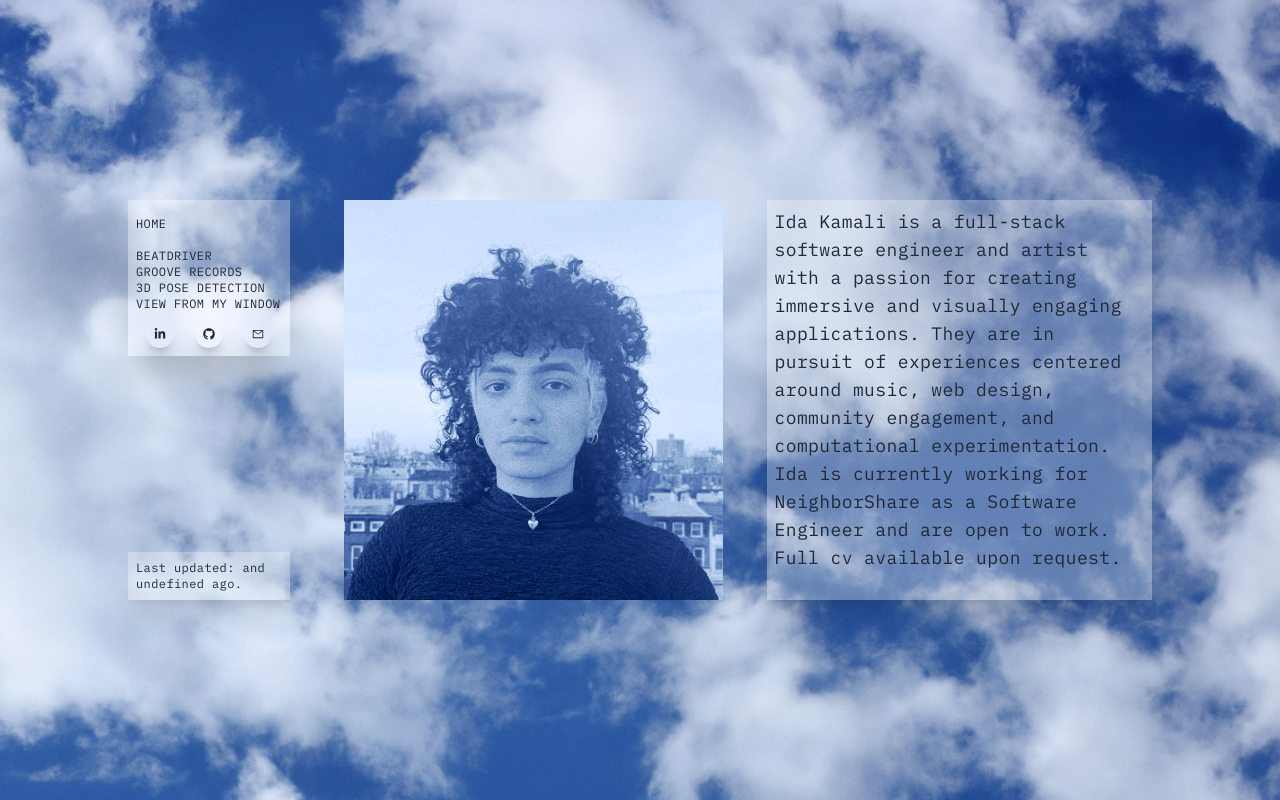
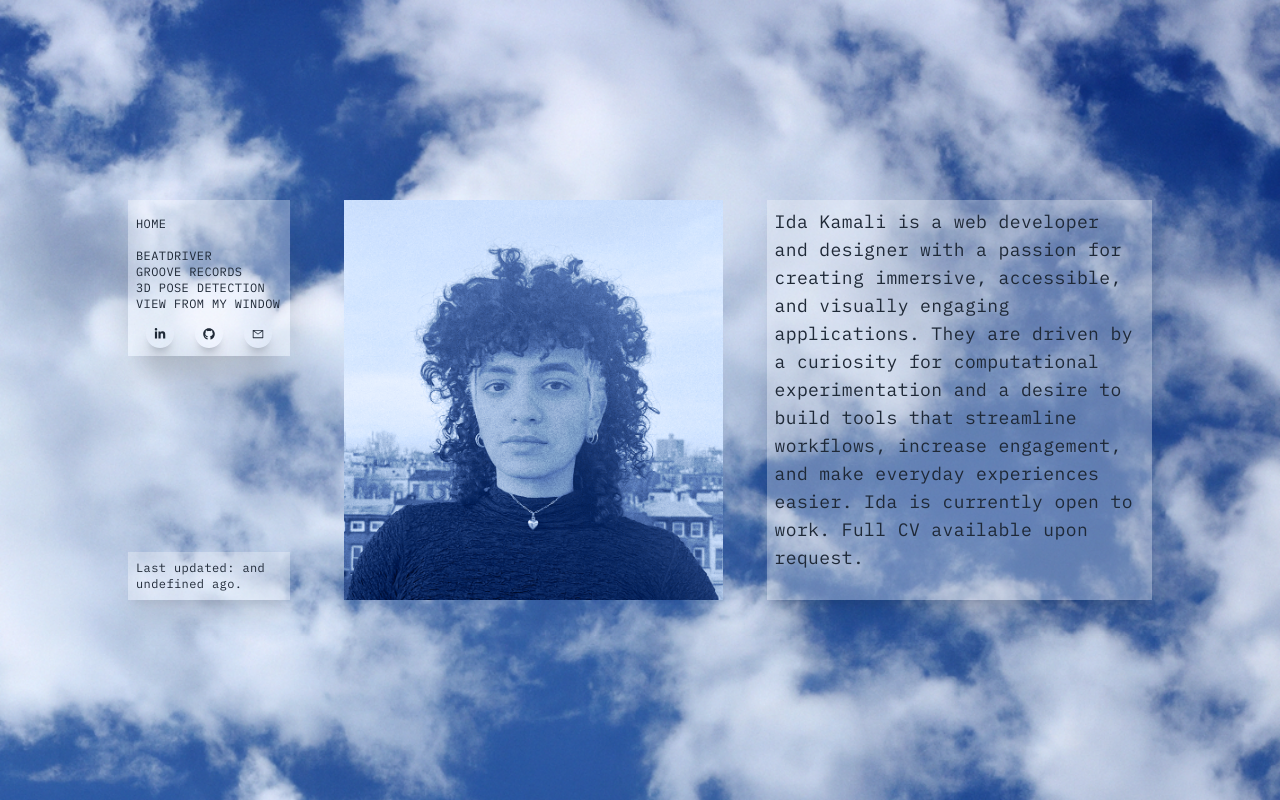
Before and after one commit to idakam/portfolio, a Next.js app: page /about in a window 1280 px wide. Built offline with nearby package versions, Linux system fonts and the light colour scheme.

Commit message:
updated bio

```diff
--- a/src/pages/about.jsx
+++ b/src/pages/about.jsx
@@ -10,12 +10,13 @@ const About = () => {
       projectImg={selfie}
       p1={
         <p>
-          Ida Kamali is a full-stack software engineer and artist with a passion
+          {/* Ida Kamali is a web developer and designer with a passion
           for creating immersive and visually engaging applications. They are in
           pursuit of experiences centered around music, web design, community
           engagement, and computational experimentation. Ida is currently
           working for NeighborShare as a Software Engineer and are open to work.
-          Full cv available upon request.
+          Full cv available upon request. */}
+          Ida Kamali is a web developer and designer with a passion for creating immersive, accessible, and visually engaging applications. They are driven by a curiosity for computational experimentation and a desire to build tools that streamline workflows, increase engagement, and make everyday experiences easier. Ida is currently open to work. Full CV available upon request.
           <br></br>
           <br></br>
           When not coding, they are baking bread, surfing wikipedia or painting.
```
